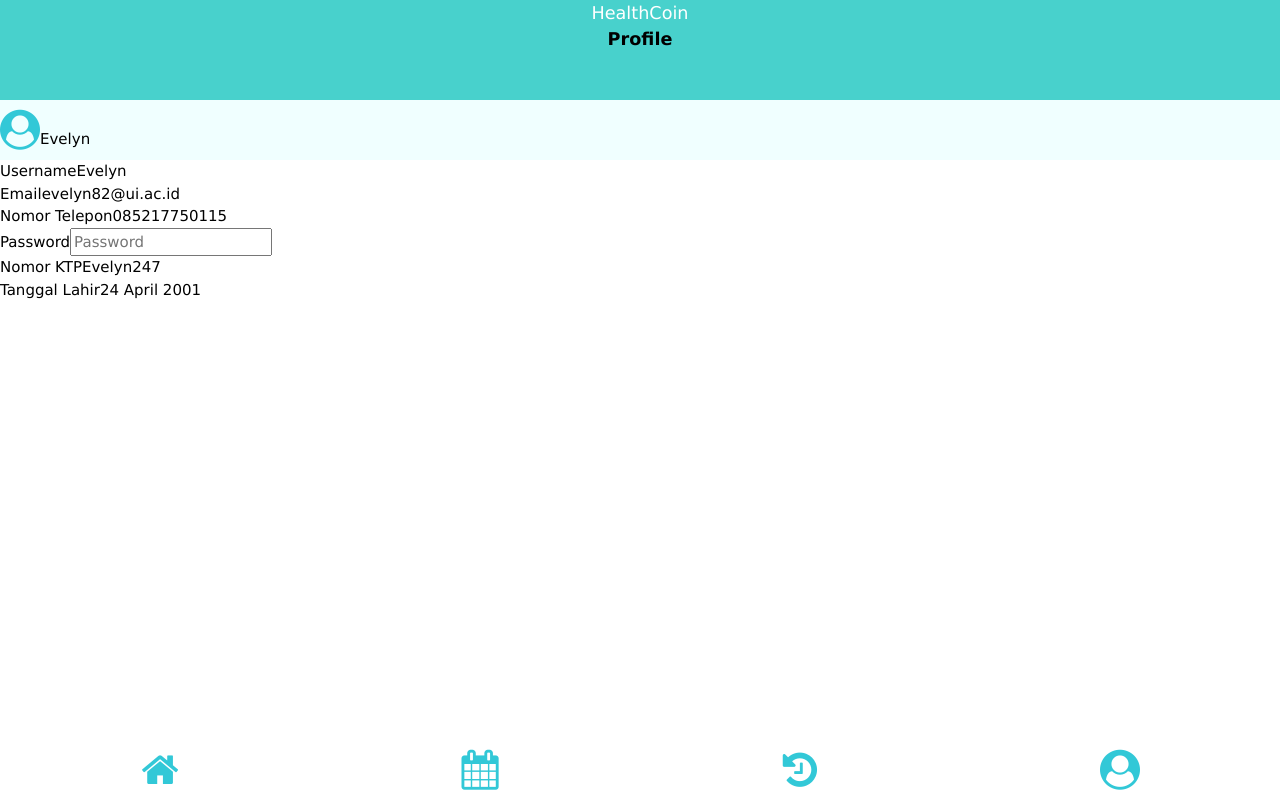
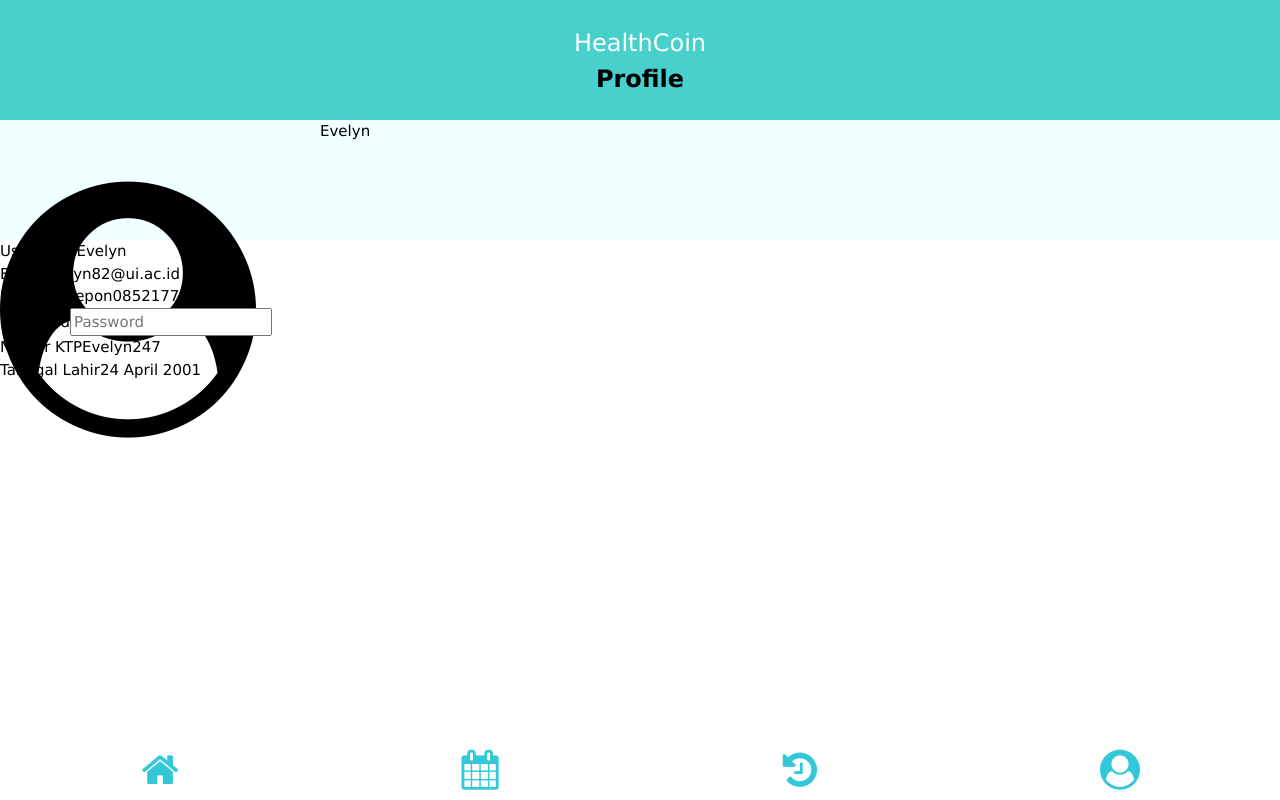
Before and after one commit to ian-joseph-chandra/HealthCoin_Patient, an Angular app: page /profile in a window 1280 px wide. Built offline with nearby package versions, Linux system fonts and the light colour scheme.

Commit message:
2020/02/11 Profile Page
1. Update the profile page (Still in progress)

```diff
--- a/src/app/pages/profile/profile.component.css
+++ b/src/app/pages/profile/profile.component.css
@@ -1,32 +1,53 @@
-.background-header {
-background: mediumturquoise;
-  height: 100px;
+.profile-header {
+  background: mediumturquoise;
+  height: 15%;
+  width: auto;
 }
 
-
 .healthcoin-text, .profile-text {
+  height: 30%;
+  width: auto;
   text-align: center;
-  top: 5%;
-  font-size: 1.17647rem;
+  padding-top: 25px;
+  font-size: 3vh;
 }
 
 .healthcoin-text {
   color: white;
 }
 
-.profile-header {
-background: azure;
-
+.profile-content-1 {
+  width: 100%;
+  height: 15%;
+  background: azure;
 }
 
 .profile-icon {
 
 }
 
-
-.profile-content {
+.profile-content-2 {
   border-width: 0 0 1px 0;
 }
+
+.profile-picture, .profile-name, .profile-gender {
+  height: 100%;
+  margin: auto;
+  float: left;
+}
+
+.profile-picture, .profile-gender {
+  width: 25%;
+}
+
+.profile-picture {
+  font-size: 20vw;
+}
+
+.profile-name {
+  width: 50%;
+}
+
 
 .menu {
   position: fixed;
--- a/src/app/pages/profile/profile.component.html
+++ b/src/app/pages/profile/profile.component.html
@@ -1,24 +1,23 @@
-<body [style.minHeight.px]="screenHeight" [style.width.px]="screenWidth">
+<body [style.height.px]="screenHeight" [style.width.px]="screenWidth">
 
-<div class="background-header">
+<div class="profile-header">
   <div class="healthcoin-text">HealthCoin</div>
 
   <div class="profile-text">
     <strong>Profile</strong>
   </div>
-
 </div>
 
-
-<div class="profile-header">
-<span class="menu-button">
+<div class="profile-content-1">
+  <span class="profile-picture">
     <i class="fa fa-user-circle"></i>
   </span>
 
   <span class="profile-name">Evelyn</span>
+  <span class="profile-gender"></span>
 </div>
 
-  <div class="profile-content">
+<div class="profile-content-2">
   <div>
     <span class="profile-content-text">Username</span>
     <span>Evelyn</span>
@@ -36,7 +35,7 @@
 
   <div>
     <span>Password</span>
-      <span> <input class="input-fill" type="password" placeholder="Password" id="password"> </span>
+    <span> <input class="input-fill" id="password" placeholder="Password" type="password"> </span>
   </div>
 
   <div>
@@ -50,12 +49,7 @@
   </div>
 </div>
 
-
-
-
-
-<div class="menu" [style.top.px]="screenHeight-60">
-
+<div [style.top.px]="screenHeight-60" class="menu">
   <span class="menu-button">
     <i class="fa fa-home"></i>
   </span>
@@ -71,8 +65,6 @@
   <span class="menu-button">
     <i class="fa fa-user-circle"></i>
   </span>
-
-
 </div>
 
 </body>
```
Lines whose indentation alone changed are shown as unchanged.
